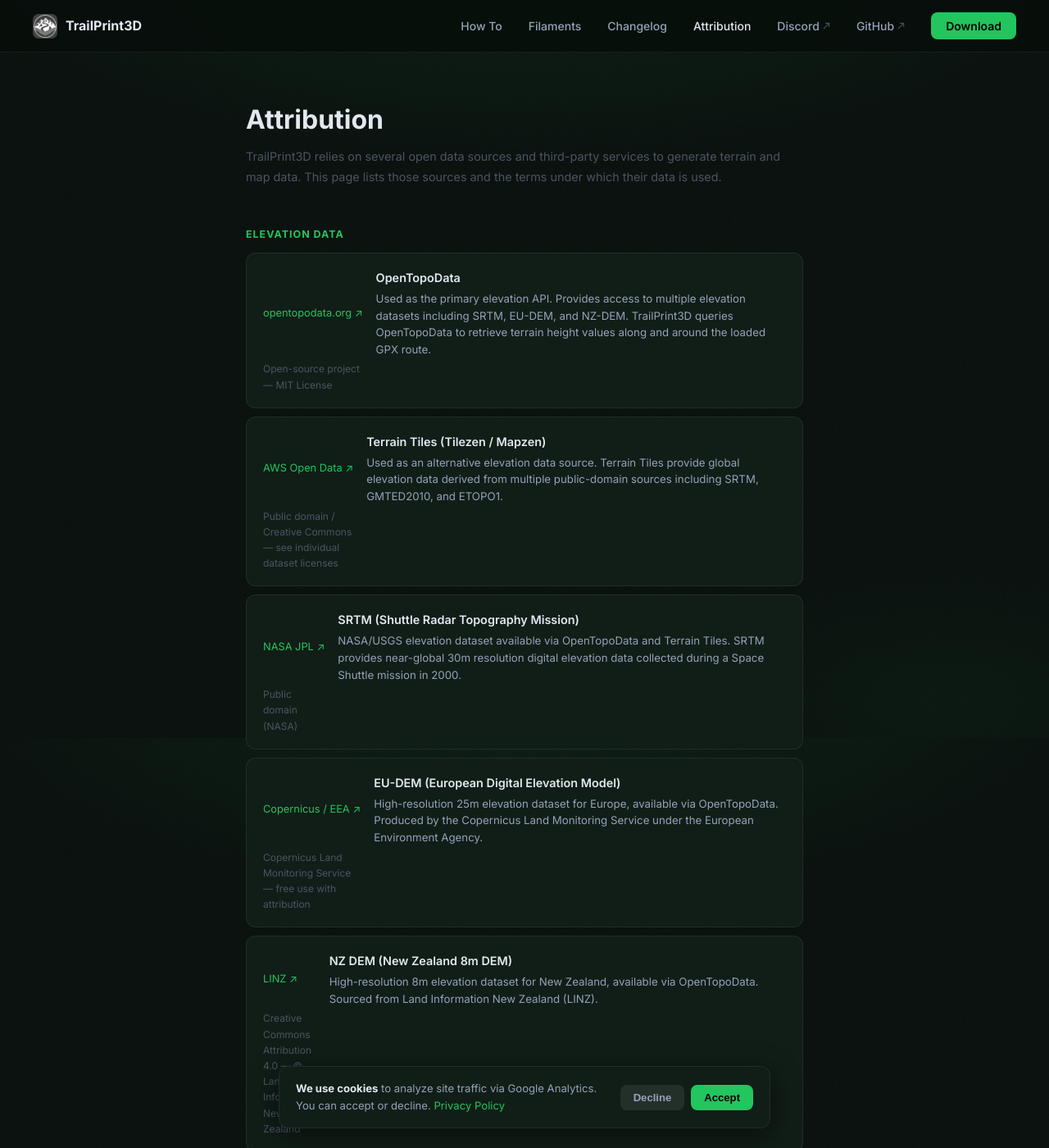
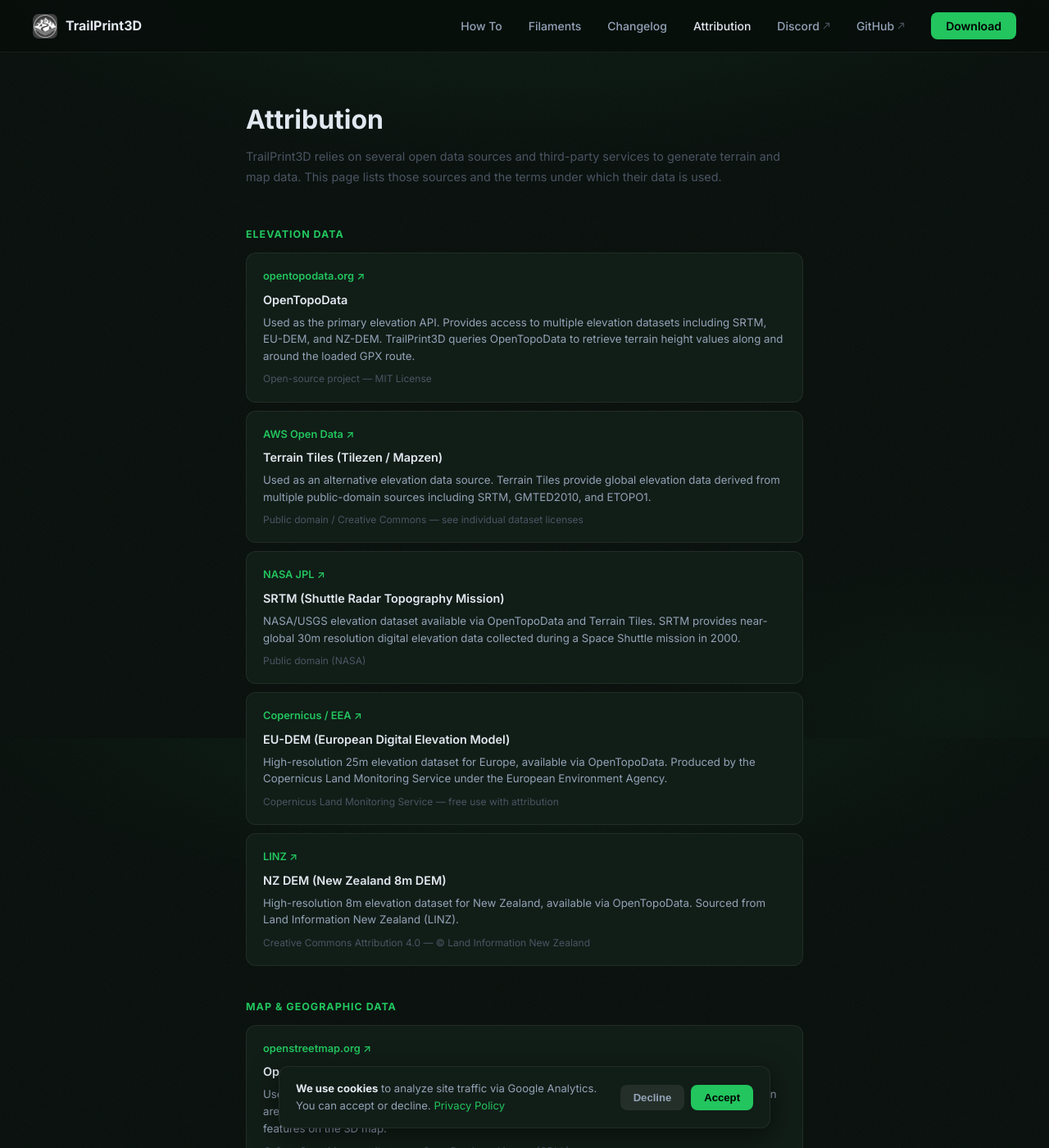
Before and after one commit to EmGi96/TrailPrint3D_web, a Jekyll site: the page built from attribution.html, in a window 1280 px wide and 1400 px high. Shown: the whole window at 82% size. Built offline with Jekyll 4.4.1, drawn with Linux system fonts in a browser that asks for light colours; some of the changed text lies outside the part shown.

Commit message:
Updated attribution details and improved layout for attribution cards

```diff
--- a/_includes/styles-legal.html
+++ b/_includes/styles-legal.html
@@ -99,25 +99,22 @@
         padding: 18px 20px;
         margin-bottom: 10px;
         background: var(--card);
-        display: grid;
-        grid-template-columns: 1fr auto;
-        gap: 4px 16px;
-        align-items: start;
+        display: flex;
+        flex-direction: column;
+        gap: 6px;
     }
+    .attr-card-link {
+        font-size: 0.8em;
+        font-weight: 600;
+        color: var(--green);
+        text-decoration: none;
+    }
+    .attr-card-link:hover { text-decoration: underline; }
     .attr-card-name {
         font-size: 0.9em;
         font-weight: 600;
         color: var(--text);
     }
-    .attr-card-link {
-        font-size: 0.8em;
-        color: var(--green);
-        text-decoration: none;
-        grid-row: 1 / 3;
-        align-self: center;
-        white-space: nowrap;
-    }
-    .attr-card-link:hover { text-decoration: underline; }
     .attr-card-desc {
         font-size: 0.83em;
         color: var(--text-dim);
@@ -126,12 +123,10 @@
     .attr-card-license {
         font-size: 0.75em;
         color: var(--text-muted);
-        grid-column: 1;
+        margin-top: 2px;
     }
 
     @media (max-width: 560px) {
         .attr-wrap { padding: 100px 20px 60px; }
-        .attr-card { grid-template-columns: 1fr; }
-        .attr-card-link { grid-row: auto; margin-top: 6px; }
     }
 </style>
--- a/attribution.html
+++ b/attribution.html
@@ -14,36 +14,36 @@
         <h2>Elevation Data</h2>
 
         <div class="attr-card">
+            <a class="attr-card-link" href="https://www.opentopodata.org/" target="_blank" rel="noopener">opentopodata.org ↗</a>
             <span class="attr-card-name">OpenTopoData</span>
-            <a class="attr-card-link" href="https://www.opentopodata.org/" target="_blank" rel="noopener">opentopodata.org ↗</a>
             <span class="attr-card-desc">Used as the primary elevation API. Provides access to multiple elevation datasets including SRTM, EU-DEM, and NZ-DEM. TrailPrint3D queries OpenTopoData to retrieve terrain height values along and around the loaded GPX route.</span>
             <span class="attr-card-license">Open-source project — MIT License</span>
         </div>
 
         <div class="attr-card">
+            <a class="attr-card-link" href="https://registry.opendata.aws/terrain-tiles/" target="_blank" rel="noopener">AWS Open Data ↗</a>
             <span class="attr-card-name">Terrain Tiles (Tilezen / Mapzen)</span>
-            <a class="attr-card-link" href="https://registry.opendata.aws/terrain-tiles/" target="_blank" rel="noopener">AWS Open Data ↗</a>
             <span class="attr-card-desc">Used as an alternative elevation data source. Terrain Tiles provide global elevation data derived from multiple public-domain sources including SRTM, GMTED2010, and ETOPO1.</span>
             <span class="attr-card-license">Public domain / Creative Commons — see individual dataset licenses</span>
         </div>
 
         <div class="attr-card">
+            <a class="attr-card-link" href="https://www2.jpl.nasa.gov/srtm/" target="_blank" rel="noopener">NASA JPL ↗</a>
             <span class="attr-card-name">SRTM (Shuttle Radar Topography Mission)</span>
-            <a class="attr-card-link" href="https://www2.jpl.nasa.gov/srtm/" target="_blank" rel="noopener">NASA JPL ↗</a>
             <span class="attr-card-desc">NASA/USGS elevation dataset available via OpenTopoData and Terrain Tiles. SRTM provides near-global 30m resolution digital elevation data collected during a Space Shuttle mission in 2000.</span>
             <span class="attr-card-license">Public domain (NASA)</span>
         </div>
 
         <div class="attr-card">
+            <a class="attr-card-link" href="https://www.eea.europa.eu/data-and-maps/data/copernicus-land-monitoring-service-eu-dem" target="_blank" rel="noopener">Copernicus / EEA ↗</a>
             <span class="attr-card-name">EU-DEM (European Digital Elevation Model)</span>
-            <a class="attr-card-link" href="https://www.eea.europa.eu/data-and-maps/data/copernicus-land-monitoring-service-eu-dem" target="_blank" rel="noopener">Copernicus / EEA ↗</a>
             <span class="attr-card-desc">High-resolution 25m elevation dataset for Europe, available via OpenTopoData. Produced by the Copernicus Land Monitoring Service under the European Environment Agency.</span>
             <span class="attr-card-license">Copernicus Land Monitoring Service — free use with attribution</span>
         </div>
 
         <div class="attr-card">
+            <a class="attr-card-link" href="https://data.linz.govt.nz/" target="_blank" rel="noopener">LINZ ↗</a>
             <span class="attr-card-name">NZ DEM (New Zealand 8m DEM)</span>
-            <a class="attr-card-link" href="https://data.linz.govt.nz/" target="_blank" rel="noopener">LINZ ↗</a>
             <span class="attr-card-desc">High-resolution 8m elevation dataset for New Zealand, available via OpenTopoData. Sourced from Land Information New Zealand (LINZ).</span>
             <span class="attr-card-license">Creative Commons Attribution 4.0 — © Land Information New Zealand</span>
         </div>
@@ -51,8 +51,8 @@
         <h2>Map &amp; Geographic Data</h2>
 
         <div class="attr-card">
+            <a class="attr-card-link" href="https://www.openstreetmap.org/copyright" target="_blank" rel="noopener">openstreetmap.org ↗</a>
             <span class="attr-card-name">OpenStreetMap</span>
-            <a class="attr-card-link" href="https://www.openstreetmap.org/copyright" target="_blank" rel="noopener">openstreetmap.org ↗</a>
             <span class="attr-card-desc">Used to generate environmental elements around the route — including water bodies, forests, urban areas, buildings, and roads. TrailPrint3D fetches OSM data via the Overpass API to place these features on the 3D map.</span>
             <span class="attr-card-license">© OpenStreetMap contributors — Open Database License (ODbL)</span>
         </div>
@@ -60,8 +60,8 @@
         <h2>Typefaces</h2>
 
         <div class="attr-card">
+            <a class="attr-card-link" href="https://rsms.me/inter/" target="_blank" rel="noopener">rsms.me/inter ↗</a>
             <span class="attr-card-name">Inter</span>
-            <a class="attr-card-link" href="https://rsms.me/inter/" target="_blank" rel="noopener">rsms.me/inter ↗</a>
             <span class="attr-card-desc">Interface typeface used across the TrailPrint3D website, designed by Rasmus Andersson and served via Google Fonts.</span>
             <span class="attr-card-license">SIL Open Font License 1.1</span>
         </div>
@@ -69,8 +69,8 @@
         <h2>Software</h2>
 
         <div class="attr-card">
+            <a class="attr-card-link" href="https://www.blender.org/" target="_blank" rel="noopener">blender.org ↗</a>
             <span class="attr-card-name">Blender</span>
-            <a class="attr-card-link" href="https://www.blender.org/" target="_blank" rel="noopener">blender.org ↗</a>
             <span class="attr-card-desc">TrailPrint3D is a Blender add-on and requires Blender (version 5.1 or higher) to run. Blender is a free and open-source 3D creation suite developed by the Blender Foundation.</span>
             <span class="attr-card-license">GNU General Public License v2+ (Blender itself)</span>
         </div>
--- a/index.html
+++ b/index.html
@@ -250,7 +250,7 @@
             </details>
             <details class="faq-item">
                 <summary>Can I use it Commercially and sell the 3D prints I make?</summary>
-                <p>Yes. TrailPrint3D includes commercial use rights, so you can sell prints, use them for gifts, or include them in products. Note that data obtained through the add-on (such as OpenStreetMap or other providers) is subject to the respective provider's license and terms, which may include attribution or other requirements. Users are responsible for ensuring compliance with those terms.</p>
+                <p>Yes. TrailPrint3D includes commercial use rights, so you can sell prints, use them for gifts, or include them in products. Note that data obtained through the add-on (such as OpenStreetMap or other providers) is subject to the respective provider's license and terms, which may include attribution or other requirements. Users are responsible for ensuring compliance with those terms. See the <a href="/attribution.html">Attribution</a> page for details.</p>
             </details>
             <details class="faq-item">
                 <summary>How can I Support the Development?</summary>
```
